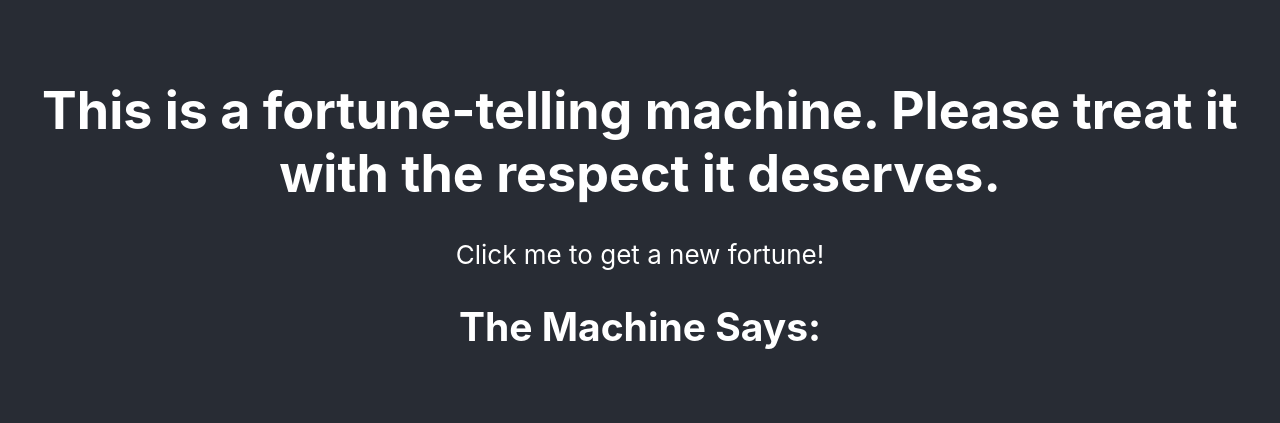
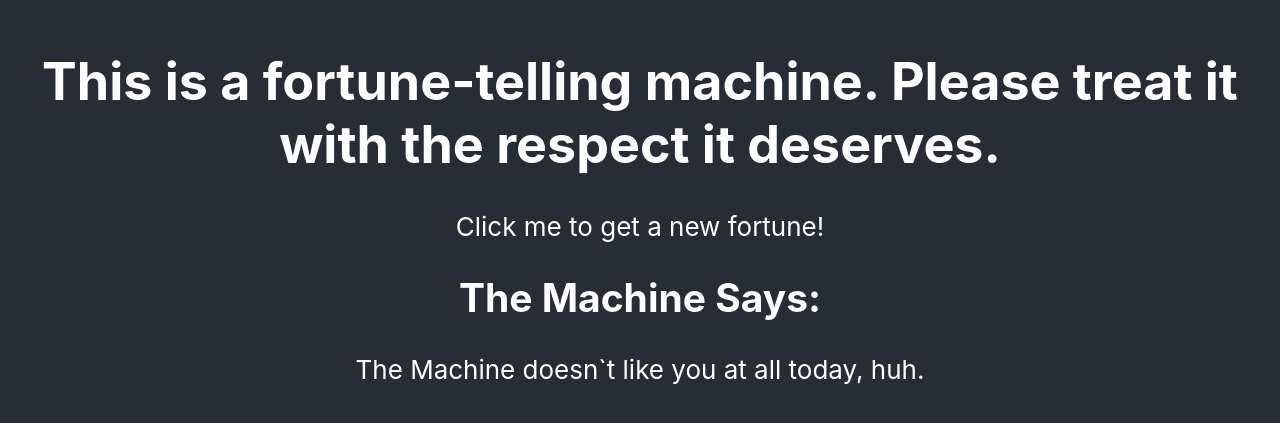
Before and after one commit to clairelist/fortunes-react, a React (Create React App) app: page / in a window 1280 px wide. Shown: the part 187-610 px from the top of the page. Built offline with nearby package versions, Linux system fonts and the light colour scheme.

Commit message:
fixed fortune default state

```diff
--- a/src/App.css
+++ b/src/App.css
@@ -19,4 +19,6 @@
 
 #click-me:hover {
   color: silver;
+  /* user-select: none; currently supported by FIREFOX, CHROME, EDGE, OPERA  */
+  user-select: none;
 }
--- a/src/components/FortuneGetter.js
+++ b/src/components/FortuneGetter.js
@@ -24,7 +24,7 @@ const fortuneArr = ["Yes, definitely", "You can rely on it.", "Without a doubt."
 
 const FortuneGetter=()=>{
       //DATA section:: needful | initialize state as array of fortunes
-      const [fortune,setFortune] = useState([]);
+      const [fortune,setFortune] = useState('');
 
       //logic will look something like : invoke eightBall2, then set the returned index as our state, then display that in component
 
@@ -36,7 +36,7 @@ const FortuneGetter=()=>{
           <div className='fortune'>
               <span id='click-me' onClick={handleClick}>Click me to get a new fortune!</span>
               <h2>The Machine Says:</h2>
-              <p>{fortune}</p>
+              <p>{!fortune ? 'The Machine doesn`t like you at all today, huh.' : fortune}</p>
           </div>
       )
   }
```
